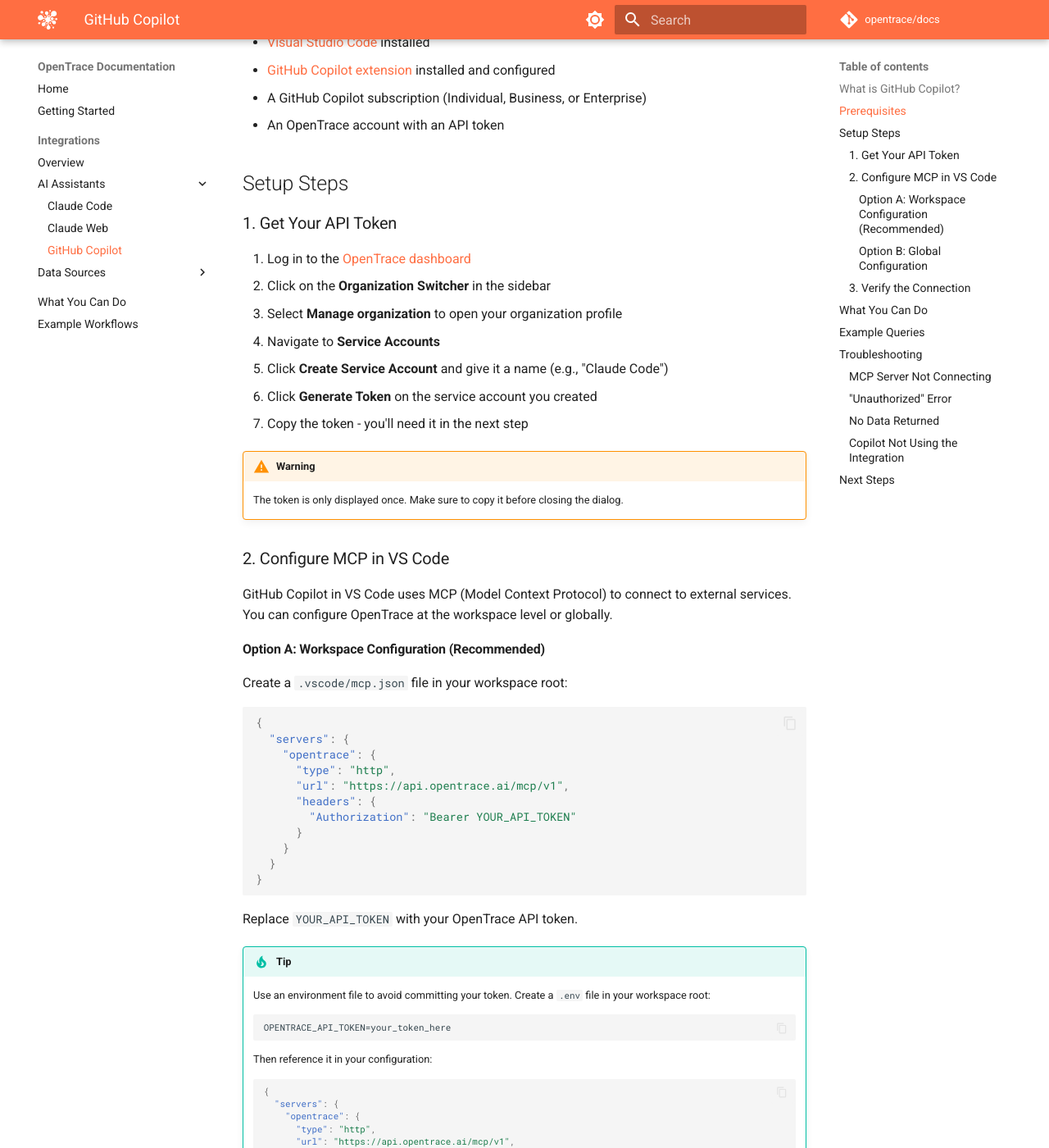
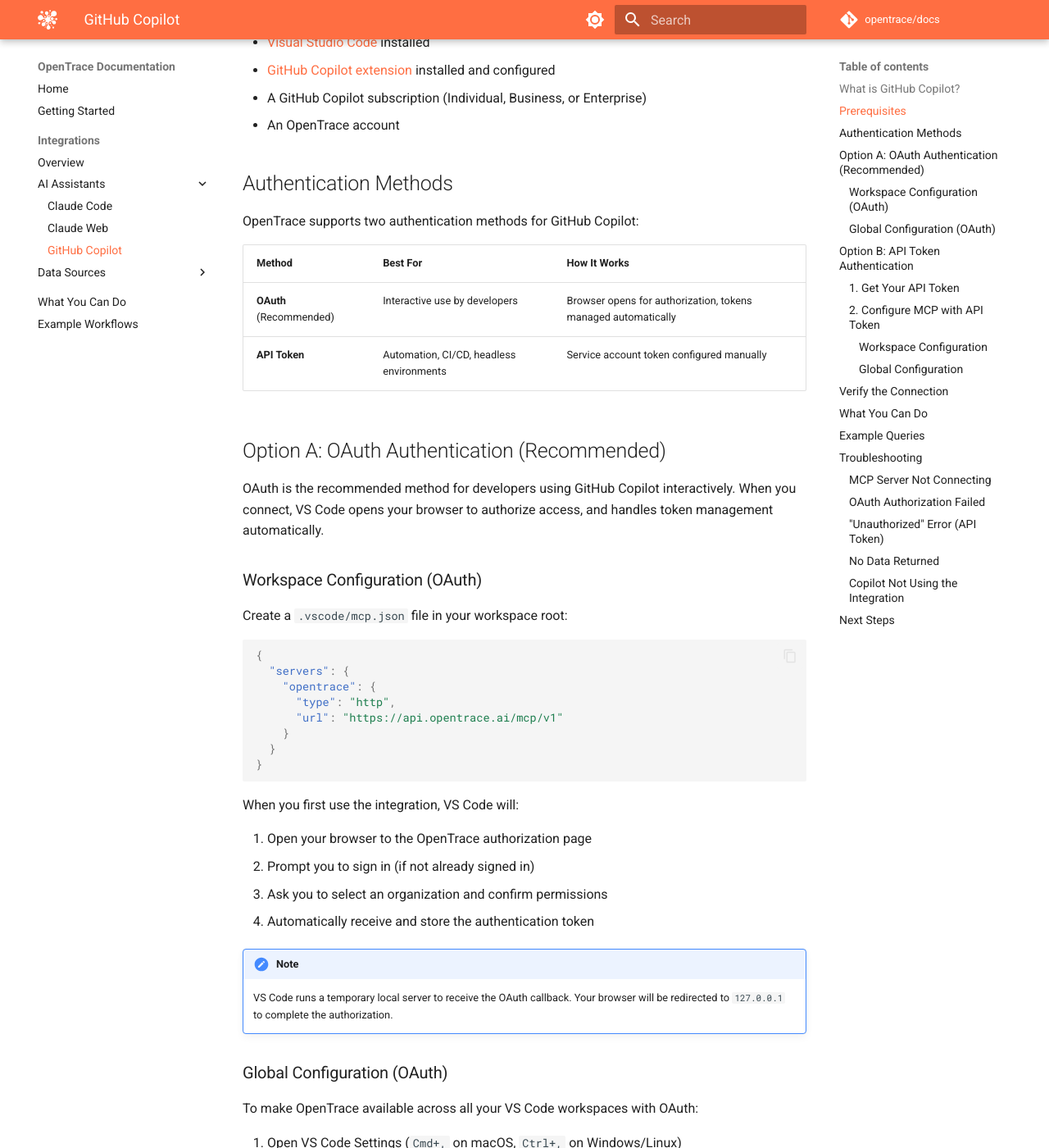
Before and after one commit to opentrace/docs, an MkDocs documentation site: the page built from docs/integrations/github-copilot.md, in a window 1280 px wide and 1400 px high, scrolled down 543 px. Shown: the whole window at 82% size. Built offline with MkDocs 1.6.1 and Material for MkDocs 9.7.7, drawn with Linux system fonts in a browser that asks for light colours; comment, search, counter and statistics services are not loaded; some of the changed text lies outside the part shown.

Commit message:
docs: document OAuth authentication for AI assistants
- Update Claude Web to use OAuth only (no API token support)
- Add OAuth as recommended authentication method for Claude Code
- Add OAuth as recommended authentication method for GitHub Copilot
- Keep API token option for automation/CI/CD use cases
- Update integrations index to show authentication types

https://claude.ai/code/session_017e3ymvqJWL2MK92HbQrEc9

````diff
--- a/docs/integrations/github-copilot.md
+++ b/docs/integrations/github-copilot.md
@@ -13,17 +13,86 @@ By connecting OpenTrace to GitHub Copilot, you give it access to your system's a
 - [Visual Studio Code](https://code.visualstudio.com/) installed
 - [GitHub Copilot extension](https://marketplace.visualstudio.com/items?itemName=GitHub.copilot) installed and configured
 - A GitHub Copilot subscription (Individual, Business, or Enterprise)
-- An OpenTrace account with an API token
+- An OpenTrace account
 
-## Setup Steps
+## Authentication Methods
 
---8<-- "get-api-token.md"
+OpenTrace supports two authentication methods for GitHub Copilot:
 
-### 2. Configure MCP in VS Code
+| Method | Best For | How It Works |
+|--------|----------|--------------|
+| **OAuth** (Recommended) | Interactive use by developers | Browser opens for authorization, tokens managed automatically |
+| **API Token** | Automation, CI/CD, headless environments | Service account token configured manually |
 
-GitHub Copilot in VS Code uses MCP (Model Context Protocol) to connect to external services. You can configure OpenTrace at the workspace level or globally.
+## Option A: OAuth Authentication (Recommended)
 
-#### Option A: Workspace Configuration (Recommended)
+OAuth is the recommended method for developers using GitHub Copilot interactively. When you connect, VS Code opens your browser to authorize access, and handles token management automatically.
+
+### Workspace Configuration (OAuth)
+
+Create a `.vscode/mcp.json` file in your workspace root:
+
+```json
+{
+  "servers": {
+    "opentrace": {
+      "type": "http",
+      "url": "https://api.opentrace.ai/mcp/v1"
+    }
+  }
+}
+```
+
+When you first use the integration, VS Code will:
+
+1. Open your browser to the OpenTrace authorization page
+2. Prompt you to sign in (if not already signed in)
+3. Ask you to select an organization and confirm permissions
+4. Automatically receive and store the authentication token
+
+!!! note
+    VS Code runs a temporary local server to receive the OAuth callback. Your browser will be redirected to `127.0.0.1` to complete the authorization.
+
+### Global Configuration (OAuth)
+
+To make OpenTrace available across all your VS Code workspaces with OAuth:
+
+1. Open VS Code Settings (`Cmd+,` on macOS, `Ctrl+,` on Windows/Linux)
+2. Search for "mcp" in the settings search bar
+3. Click **Edit in settings.json**
+4. Add the following configuration:
+
+```json
+{
+  "github.copilot.chat.mcp.servers": {
+    "opentrace": {
+      "type": "http",
+      "url": "https://api.opentrace.ai/mcp/v1"
+    }
+  }
+}
+```
+
+## Option B: API Token Authentication
+
+API tokens are recommended for automated environments such as CI/CD pipelines, scripts, or headless servers where browser-based OAuth isn't possible.
+
+### 1. Get Your API Token
+
+1. Log in to the [OpenTrace dashboard](https://app.opentrace.ai)
+2. Click on the **Organization Switcher** in the sidebar
+3. Select **Manage organization** to open your organization profile
+4. Navigate to **Service Accounts**
+5. Click **Create Service Account** and give it a name (e.g., "VS Code")
+6. Click **Generate Token** on the service account you created
+7. Copy the token - you'll need it in the next step
+
+!!! warning
+    The token is only displayed once. Make sure to copy it before closing the dialog.
+
+### 2. Configure MCP with API Token
+
+#### Workspace Configuration
 
 Create a `.vscode/mcp.json` file in your workspace root:
 
@@ -65,9 +134,9 @@ Replace `YOUR_API_TOKEN` with your OpenTrace API token.
     ```
     Make sure to add `.env` to your `.gitignore` file.
 
-#### Option B: Global Configuration
+#### Global Configuration
 
-To make OpenTrace available across all your VS Code workspaces, add the configuration to your user settings.
+To make OpenTrace available across all your VS Code workspaces with an API token:
 
 1. Open VS Code Settings (`Cmd+,` on macOS, `Ctrl+,` on Windows/Linux)
 2. Search for "mcp" in the settings search bar
@@ -93,7 +162,7 @@ Replace `YOUR_API_TOKEN` with your OpenTrace API token.
 !!! note
     Global settings do not support input variables for secrets. Consider using workspace configuration if you need to avoid storing the token in settings.
 
-### 3. Verify the Connection
+## Verify the Connection
 
 1. Open the Copilot Chat panel in VS Code (`Cmd+Shift+I` on macOS, `Ctrl+Shift+I` on Windows/Linux)
 2. Ask Copilot to verify the connection:
@@ -149,7 +218,14 @@ What are the most critical services in terms of dependencies?
 - Check that the JSON syntax is valid
 - Reload VS Code after making configuration changes (`Cmd+Shift+P` → "Developer: Reload Window")
 
-### "Unauthorized" Error
+### OAuth Authorization Failed
+
+- Ensure your browser can open URLs from VS Code
+- Check that pop-ups are not blocked
+- Verify you have access to the OpenTrace organization
+- Try removing the configuration and re-adding it
+
+### "Unauthorized" Error (API Token)
 
 - Verify your API token is correct
 - Check that the token hasn't expired
````
Also changed, not shown: docs/integrations/claude-code.md (+104 -48 lines), docs/integrations/claude-web.md (+20 -10 lines), docs/integrations/index.md (+5 -3 lines).
